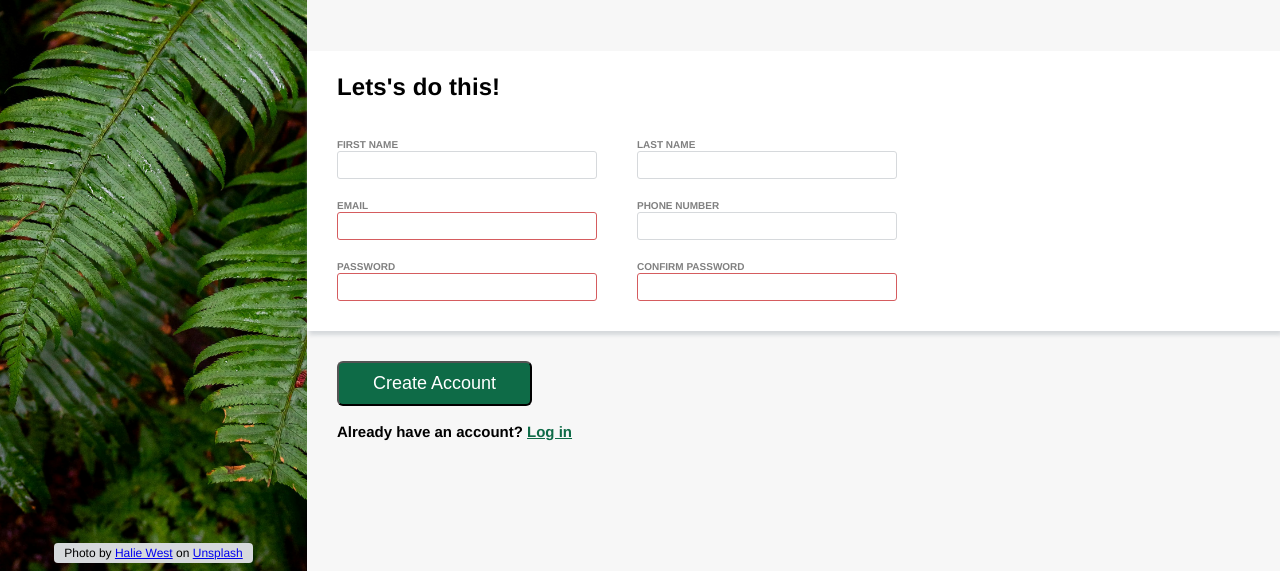
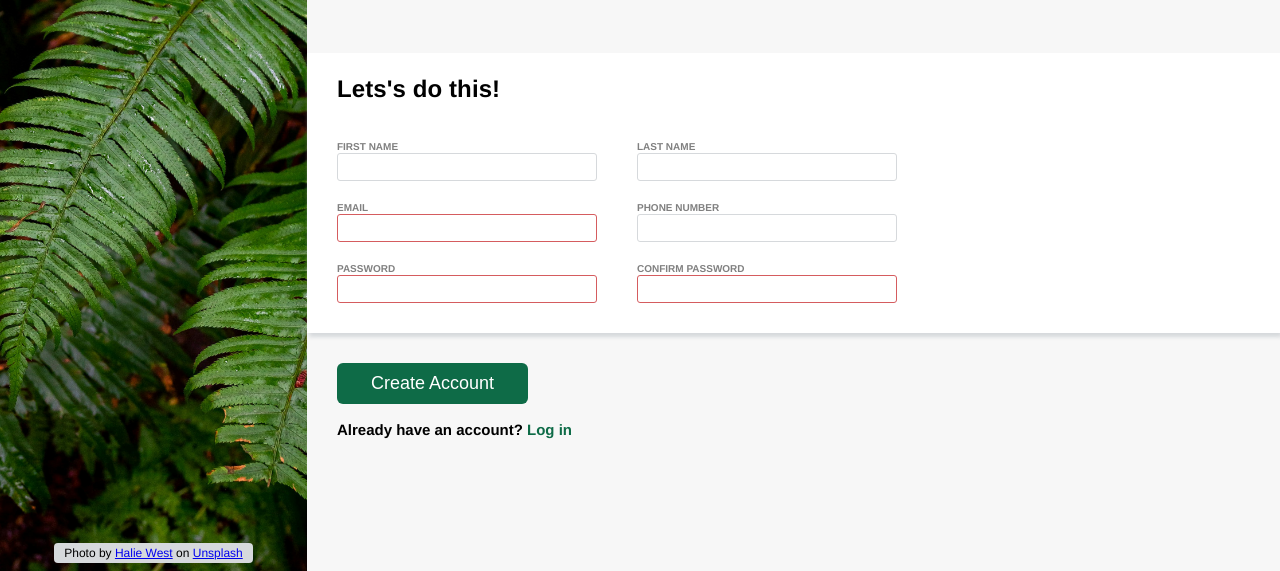
Before and after one commit to mdahamshi/top-signup, a plain HTML site: page index.html in a window 1280 px wide. Shown: the part 229-800 px from the top of the page. Drawn offline with Linux system fonts and the light colour scheme.

Commit message:
Preload bg.jpg

```diff
--- a/index.html
+++ b/index.html
@@ -5,6 +5,7 @@
     <meta name="viewport" content="width=device-width, initial-scale=1.0">
     <link rel="stylesheet" href="style.css">
     <meta name="viewport" content="width=device-width, initial-scale=1">
+    <link rel="preload" href="bg.jpg" as="image">
 
     <title>SignUp</title>
 </head>
--- a/style.css
+++ b/style.css
@@ -78,6 +78,7 @@ body {
     padding: 10px 34px;
     border-radius: 6px;
     font-size: 18px;
+    border: none;
     /* box-shadow: #D6D9Dc; */
 }
 .form-submit * {
@@ -142,6 +143,7 @@ body {
 }
 .form-submit a {
     color: var(--sb-theme-color);
+    text-decoration: none;
 }
 .form-submit p {
     font-weight: 600;
```
